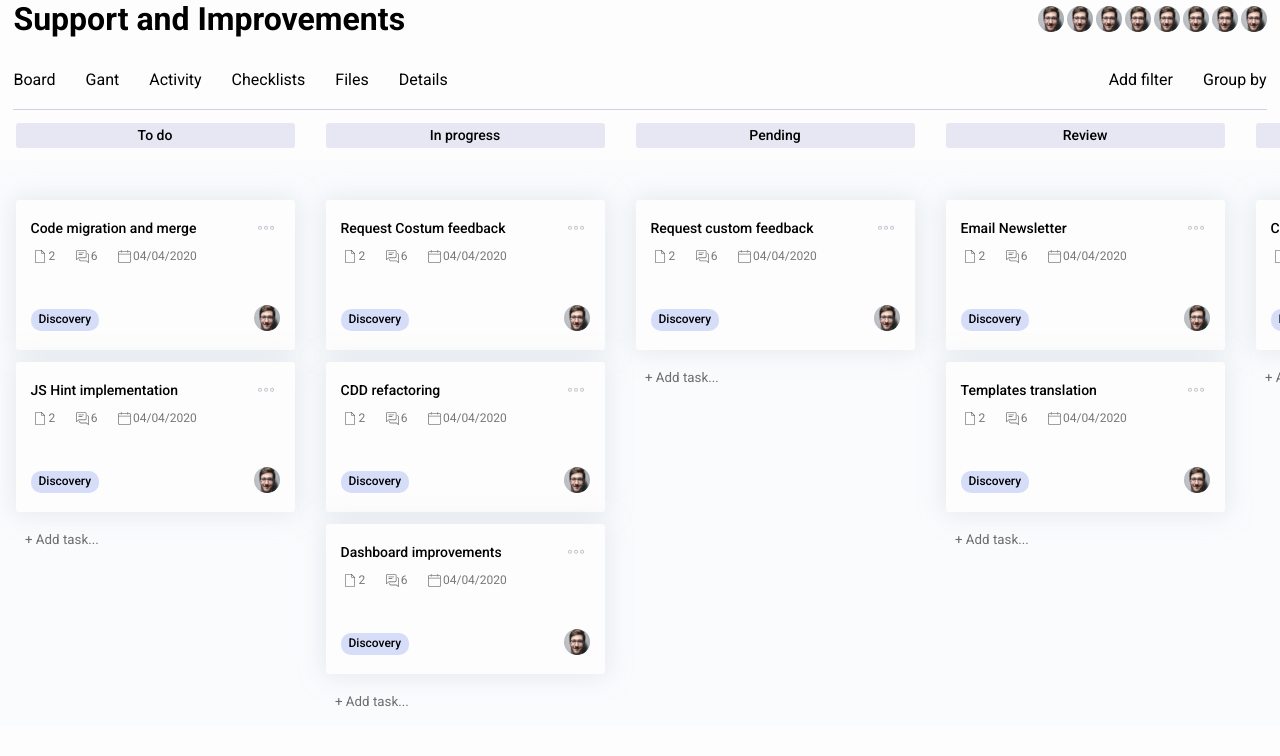
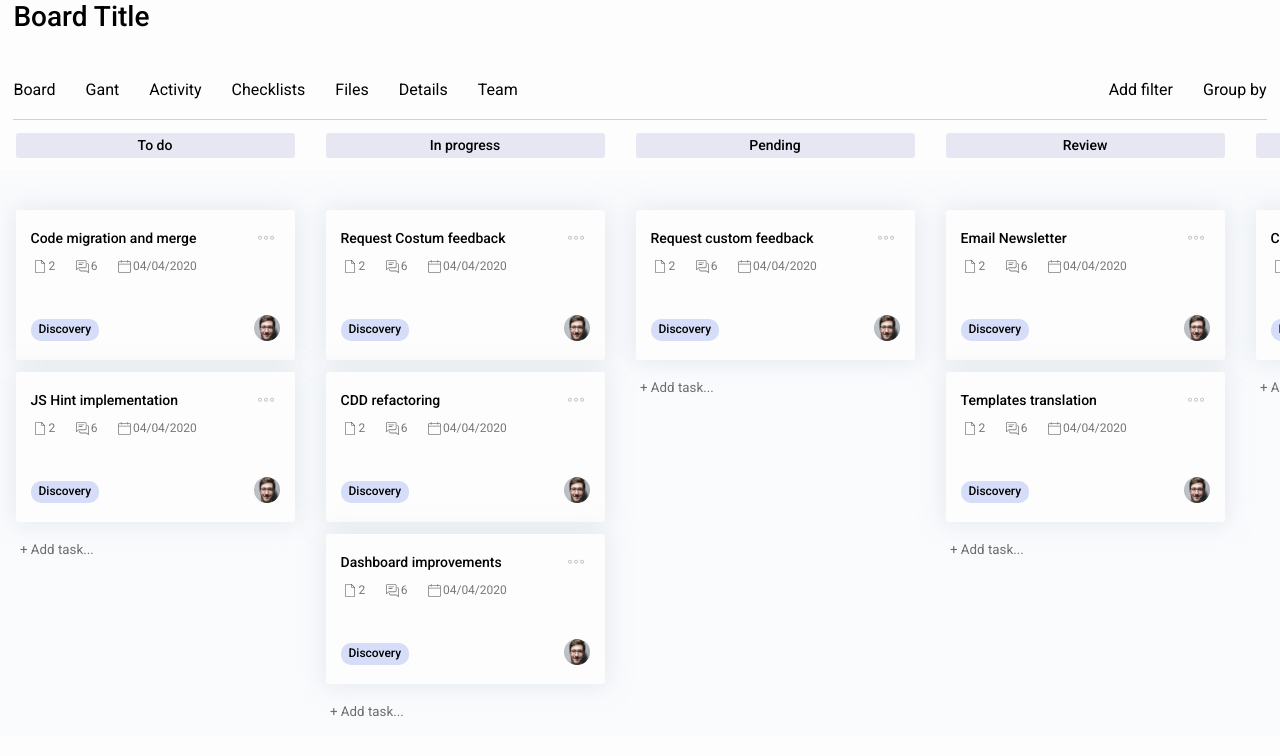
Before and after one commit to AcceptableUser/Newcastle-organizer-client, a React (Create React App) app: page /board in a window 1280 px wide. Shown: the top 756 px of the page. Built offline with nearby package versions, Linux system fonts and the light colour scheme.

Commit message:
Some minor features added, still working on some bugs

```diff
--- a/src/components/board/Board.jsx
+++ b/src/components/board/Board.jsx
@@ -1,45 +1,13 @@
 import React from "react"
 import BoardList from "./board-list/BoardList"
-import profile from "../../assets/images/profile.png"
+import Header from "./header/Header"
 import "./Board.scss"
 
 const Board = () => {
   return (
     <div className="Board__wrapper">
       <div>
-        <header className="header">
-          <div className="project__title">
-            <h1>Support and Improvements</h1>
-            <div className="project__users">
-              <img src={profile} alt="" width="26px" height="26px" />
-              <img src={profile} alt="" width="26px" height="26px" />
-              <img src={profile} alt="" width="26px" height="26px" />
-              <img src={profile} alt="" width="26px" height="26px" />
-              <img src={profile} alt="" width="26px" height="26px" />
-              <img src={profile} alt="" width="26px" height="26px" />
-              <img src={profile} alt="" width="26px" height="26px" />
-              <img src={profile} alt="" width="26px" height="26px" />
-            </div>
-          </div>
-          <nav className="nav">
-            <ul>
-              <li>Board</li>
-              <li>Gant</li>
-              <li>Activity</li>
-              <li>Checklists</li>
-              <li>Files</li>
-              <li>Details</li>
-            </ul>
-            <div className="options">
-              <div className="option__button">
-                <p>Add filter</p>
-              </div>
-              <div className="option__button">
-                <p>Group by</p>
-              </div>
-            </div>
-          </nav>
-        </header>
+        <Header />
         <BoardList />
       </div>
     </div>
--- a/src/components/board/Board.scss
+++ b/src/components/board/Board.scss
@@ -11,59 +11,4 @@
   width: 100%;
   height: 100vh;
   background-color: #fdfdfd;
-
-  .header {
-    display: flex;
-    flex-direction: column;
-    justify-content: space-between;
-    align-items: center;
-    height: 110px;
-
-    .project__title {
-      margin: 0 auto auto;
-      display: flex;
-      justify-content: space-between;
-      align-items: center;
-      width: 97.9%;
-
-      h1 {
-        margin: auto 0;
-      }
-      .project__users {
-        display: flex;
-        justify-content: center;
-        align-items: center;
-        img {
-          border-radius: 50%;
-          margin-left: 3px;
-          width: 26px;
-          height: 26px;
-        }
-      }
-    }
-
-    .nav {
-      display: flex;
-      justify-content: space-between;
-      align-items: center;
-      width: 97.9%;
-      border-bottom: 1px solid #ced4de;
-
-      ul {
-        display: flex;
-
-        li {
-          margin: 0 30px 20px 0;
-        }
-      }
-
-      .options {
-        display: flex;
-
-        .option__button {
-          margin: 0 0 20px 30px;
-        }
-      }
-    }
-  }
 }
--- a/src/components/board/board-list/BoardList.jsx
+++ b/src/components/board/board-list/BoardList.jsx
@@ -1,100 +1,91 @@
-import React, {useState, useRef} from "react";
+import React, {useState} from "react";
 import "./BoardList.scss"
 import TaskAdder from "./Subcomponents/task-adder/TaskAdder"
 import Task from "./Subcomponents/task/Task"
 import TitleList from "./Subcomponents/title-list/TitleList"
 
-const data = [
+const BoardList = () => {
+  const [list, changeList] = useState([
     {
+      id: "1",
       title: "To do",
+      titleEditable: false,
       items: ["Code migration and merge", "JS Hint implementation"]
     },
     {
+      id: "2",
       title: "In progress",
+      titleEditable: false,
       items: ["Request Costum feedback", "CDD refactoring", "Dashboard improvements"]
     },
     {
+      id: "3",
       title: "Pending",
+      titleEditable: false,
       items: ["Request custom feedback"]
     },
     {
+      id: "4",
       title: "Review",
+      titleEditable: false,
       items: ["Email Newsletter", "Templates translation"]
     },
     {
+      id: "5",
       title: "Finished",
+      titleEditable: false,
       items: ["Code migration and merge"]
     }
-]
+  ])
 
-const BoardList = () => {
-  const [list, setList] = useState(data)
-  const [dragging, setDragging] = useState(false)
-
-  const dragItem = useRef()
-  const dragNode = useRef()
-
-  const handleDragStart = (e, params) => {
-    dragItem.current = params
-    dragNode.current = e.target
-    dragNode.current.addEventListener("dragend", handleDragEnd)
-    setTimeout(() => {
-      setDragging(true)
-    }, 0)
+  const handleClick = (e, groupIndex) => {
+    let listCopy = [...list]
+    listCopy[groupIndex].titleEditable = true
+    changeList(listCopy)
   }
 
-  const handleDragEnd = () => {
-    setDragging(false)
-    dragNode.current.removeEventListener("dragend", handleDragEnd)
-    dragItem.current = null
-    dragNode.current = null
+  const changeStyle = (groupIndex) => {
+    if (list[groupIndex].titleEditable) {
+      return "title__list--active"
+    } else {
+      return "title__list"
+    }
   }
 
-  const changeItemStyle = (params) => {
-    const currentItem = dragItem.current
-    if (currentItem.groupIndex === params.groupIndex && currentItem.itemIndex === params.itemIndex) {
-      return "task__wrapper--active"
+  const handleKeyPressed = (e, groupIndex) => {
+    if (e.key === "Enter") {
+      let listCopy = [...list]
+      listCopy[groupIndex].title = e.target.value
+      listCopy[groupIndex].titleEditable = false
+      changeList(listCopy)
     }
-    return "task__wrapper"
   }
 
-  const handleDragOverItem = (e, params) => {
-    const currentItem = dragItem.current
-    if (currentItem.groupIndex !== params.groupIndex || currentItem.itemIndex !== params.itemIndex) {
-      setList(oldList => {
-        let newList = JSON.parse(JSON.stringify(oldList))
-        newList[params.groupIndex]
-          .items.splice(params.itemIndex, 0, newList[currentItem.groupIndex]
-          .items.splice(currentItem.itemIndex, 1)[0])
-        dragItem.current = params
-        return newList
-      })
+  const handleTaskCreation = (groupIndex) => {
+    let listCopy = [...list]
+    listCopy[groupIndex].items = [...listCopy[groupIndex].items, "New Task"]
+    changeList(listCopy)
   }
+
+  const handleFloatingMenu = () => {
+    console.log("You have pressed the task!")
   }
 
   return (
     <div className="list__wrapper">
     {list.map((group, groupIndex) => (
-      <div
-        key={group.title}
-        className="list"
-        onDragEnter={
-          dragging && group.items.length === 0 ? (e) => { handleDragOverItem(e, {groupIndex, itemIndex: 0}) }:null
-        }
-      >
-        <TitleList title={group.title}/>
+      <div key={group.id} className="list" >
+        <TitleList key={group.title} title={group.title}
+          handleClick={e => handleClick(e, groupIndex)}
+          changeStyle={changeStyle(groupIndex)}
+          handleKeyPressed={e => handleKeyPressed(e, groupIndex)}
+        />
           {group.items.map((item, itemIndex) => (
-            <Task
-              key={item}
-              item={item}
-              handleDragStart={(e) => { handleDragStart(e, { groupIndex, itemIndex }) }}
-              handleDragOverItem={
-                dragging ? (e) => { handleDragOverItem(e, { groupIndex, itemIndex }) }:null
-              }
-              activeClass={dragging?changeItemStyle({groupIndex, itemIndex}):"task__wrapper"}
+            <Task key={item} item={item}
+              handleFloatingMenu={handleFloatingMenu}
             />
           ))}
-        <TaskAdder />
+        <TaskAdder handleTaskCreation={() => handleTaskCreation(groupIndex)} />
         </div>
       ))}
     </div>
--- a/src/components/board/board-list/Subcomponents/task-adder/TaskAdder.jsx
+++ b/src/components/board/board-list/Subcomponents/task-adder/TaskAdder.jsx
@@ -1,8 +1,8 @@
 import React from "react"
 import "./TaskAdder.scss"
 
-const TaskAdder = () => (
-  <div className="task-adder__wrapper">
+const TaskAdder = ({handleTaskCreation}) => (
+  <div onClick={handleTaskCreation} className="task-adder__wrapper">
     <input type="button" value="+ Add task..." />
   </div>
 )
--- a/src/components/board/board-list/Subcomponents/task-adder/TaskAdder.scss
+++ b/src/components/board/board-list/Subcomponents/task-adder/TaskAdder.scss
@@ -2,12 +2,12 @@
 @import "../../../../../styles/scss/abstract/mixins";
 
 .task-adder__wrapper {
-  padding: 0 20px;
+  padding: 0 15px;
 
   input {
     width: 100%;
+    height: 30px;
     padding: 0 5px;
-    height: 30px;
     background-color: transparent;
     text-align: left;
     cursor: pointer;
--- a/src/components/board/board-list/Subcomponents/task/Task.jsx
+++ b/src/components/board/board-list/Subcomponents/task/Task.jsx
@@ -6,12 +6,8 @@ import Menu from "../../../../html/SVG/Menu"
 import profile from "../../../../../assets/images/profile.png"
 import "./Task.scss"
 
-const Task = ({item, handleDragStart, activeClass, handleDragOverItem}) => (
-  <div
-    draggable="true"
-    onDragStart={handleDragStart}
-    onDragEnter={handleDragOverItem}
-    className={activeClass}>
+const Task = ({item, handleFloatingMenu}) => (
+  <div onClick={handleFloatingMenu} className="task__wrapper">
     <div>
       <div className="title__wrapper">
       <h3>{item}</h3>
--- a/src/components/board/board-list/Subcomponents/task/Task.scss
+++ b/src/components/board/board-list/Subcomponents/task/Task.scss
@@ -67,10 +67,6 @@
         color: #777879;
       }
     }
-
-    .button__wrapper:hover {
-      background-color: #e1e8f1;
-    }
   }
 
   .footer__wrapper {
@@ -98,23 +94,6 @@
 }
 
 .task__wrapper:hover {
-  -webkit-box-shadow: 0px 0px 24px 0px rgba(181, 185, 192, 0.5);
-  box-shadow: 0px 0px 24px 0px rgba(181, 185, 192, 0.5);
+  -webkit-box-shadow: 0px 0px 24px 0px rgba(173, 174, 175, 0.5);
+  box-shadow: 0px 0px 24px 0px rgba(173, 174, 175, 0.5);
 }
-
-.task__wrapper--active {
-  height: 150px;
-  background-color: transparent;
-  border-bottom: 1px solid transparent;
-  margin: 10px 0;
-
-  * {
-    background-color: transparent;
-    color: transparent;
-  }
-
-  .button__wrapper,
-  img {
-    display: none;
-  }
-}
--- a/src/components/board/board-list/Subcomponents/title-list/TitleList.jsx
+++ b/src/components/board/board-list/Subcomponents/title-list/TitleList.jsx
@@ -1,10 +1,11 @@
 import React from "react"
 import "./TitleList.scss"
 
-const TitleList = ({ title }) => (
+const TitleList = ({ title, handleClick, changeStyle, handleKeyPressed }) => (
   <div className="title__list__wrapper">
-    <div className="title__list">
-    <h2>{title}</h2>
+    <div onClick={handleClick} className={changeStyle}>
+      <h2>{title}</h2>
+      <textarea rows="1" wrap="hard" maxLength="35" onKeyPress={handleKeyPressed}>{title}</textarea>
     </div>
   </div>
 )
--- /dev/null
+++ b/src/components/board/header/Header.jsx
@@ -0,0 +1,33 @@
+import React from "react"
+import "./Header.scss"
+
+const Header = () => {
+  return (
+    <header className="header">
+      <div className="project__title">
+        <h1>Board Title</h1>
+      </div>
+      <nav className="nav">
+        <ul>
+          <li>Board</li>
+          <li>Gant</li>
+          <li>Activity</li>
+          <li>Checklists</li>
+          <li>Files</li>
+          <li>Details</li>
+          <li>Team</li>
+        </ul>
+        <div className="options">
+          <div className="option__button">
+            <p>Add filter</p>
+          </div>
+          <div className="option__button">
+            <p>Group by</p>
+          </div>
+        </div>
+      </nav>
+    </header>
+  )
+}
+
+export default Header
--- /dev/null
+++ b/src/components/board/header/Header.scss
@@ -0,0 +1,55 @@
+.header {
+  display: flex;
+  flex-direction: column;
+  justify-content: space-between;
+  align-items: center;
+  height: 120px;
+
+  .project__title {
+    margin: 0 auto auto;
+    display: flex;
+    justify-content: space-between;
+    align-items: center;
+    width: 97.9%;
+
+    h1 {
+      margin: auto 0;
+      font-weight: 500;
+      font-size: 28px;
+    }
+
+    p {
+      font-size: 16px;
+      padding: 3px 10px;
+      background-color: #d5ddf9;
+      font-weight: 500;
+      border-radius: 10px;
+      margin: 4px 0;
+      cursor: pointer;
+    }
+  }
+
+  .nav {
+    display: flex;
+    justify-content: space-between;
+    align-items: center;
+    width: 97.9%;
+    border-bottom: 1px solid #ced4de;
+
+    ul {
+      display: flex;
+
+      li {
+        margin: 0 30px 20px 0;
+      }
+    }
+
+    .options {
+      display: flex;
+
+      .option__button {
+        margin: 0 0 20px 30px;
+      }
+    }
+  }
+}
```
Also changed, not shown: src/components/board/board-list/Subcomponents/title-list/TitleList.scss (+38 -0 lines). Lines whose indentation alone changed are shown as unchanged.
